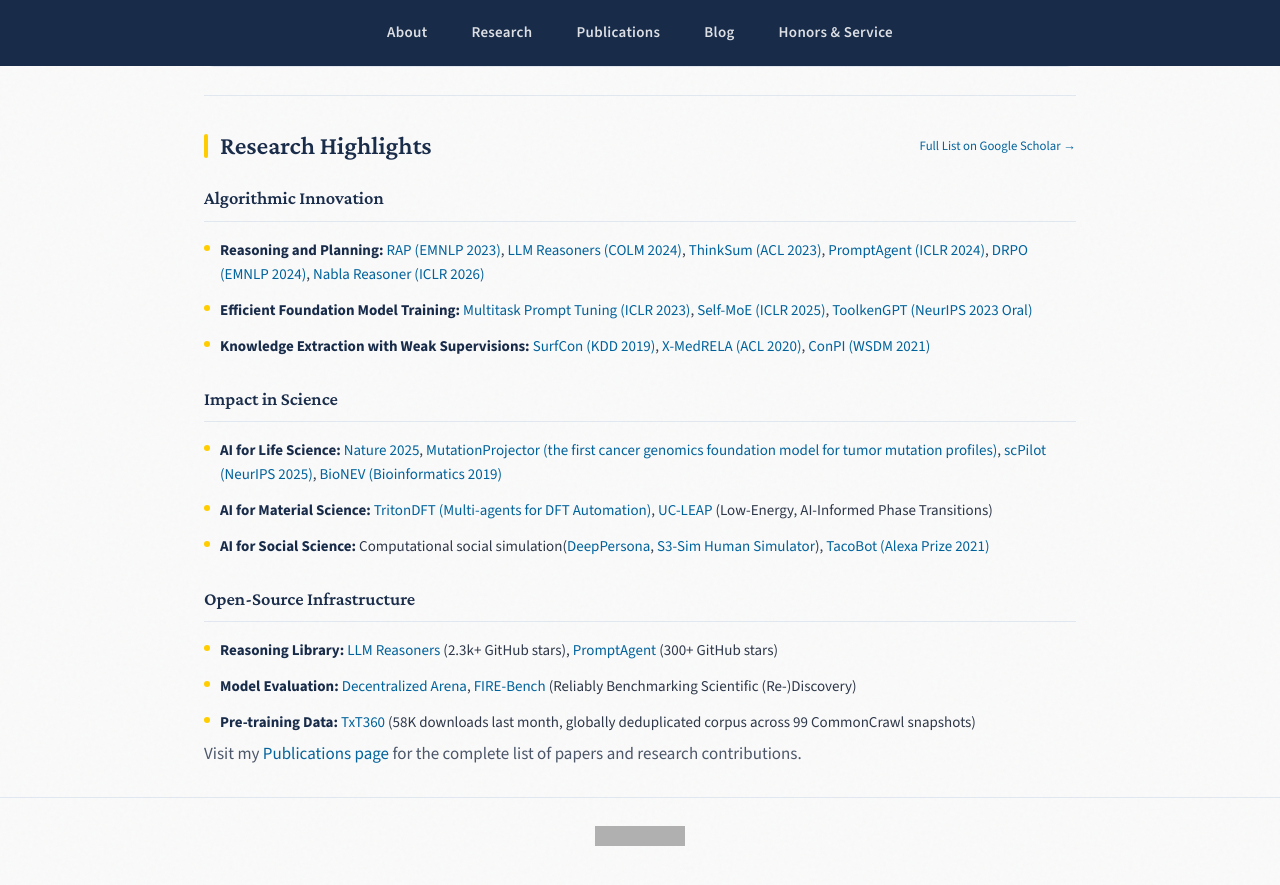
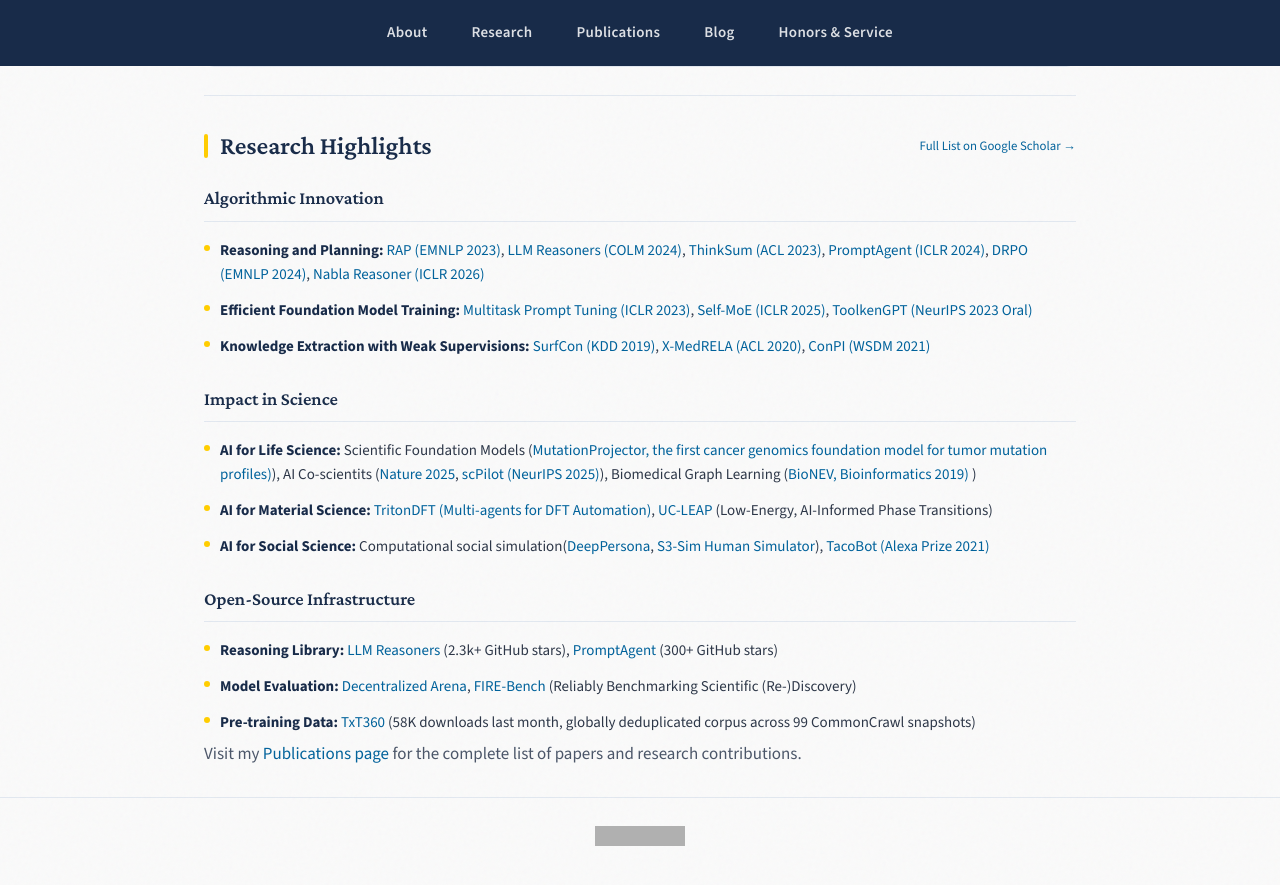
Before and after one commit to zhenwang9102/zhenwang9102.github.io, a Jekyll site: the page built from _posts/2019-06-02-venue.markdown, in a window 1280 px wide and 900 px high, scrolled down 2196 px. Shown: the top 885 px of the window. Built offline with Jekyll 4.4.1, drawn with Linux system fonts in a browser that asks for light colours; grey boxes are pictures that could not be loaded.

Commit message:
Update AI for Life Science section with new references

```diff
--- a/_layouts/default.html
+++ b/_layouts/default.html
@@ -1017,7 +1017,7 @@
         </ul>
         <h3>Impact in Science</h3>
         <ul>
-          <li><strong>AI for Life Science:</strong> <a href="https://www.biorxiv.org/content/10.1101/2023.01.03.522354">Nature 2025</a>, <a href="https://www.biorxiv.org/content/10.1101/2025.09.08.674723">MutationProjector (the first cancer genomics foundation model for tumor mutation profiles)</a>, <a href="https://zhenwang9102.github.io/">scPilot (NeurIPS 2025)</a>, <a href="https://academic.oup.com/bioinformatics/article/36/4/1241/5581350">BioNEV (Bioinformatics 2019) </a></li>
+          <li><strong>AI for Life Science:</strong> Scientific Foundation Models (<a href="https://www.biorxiv.org/content/10.1101/2025.09.08.674723">MutationProjector, the first cancer genomics foundation model for tumor mutation profiles)</a>), AI Co-scientits (<a href="https://www.biorxiv.org/content/10.1101/2023.01.03.522354">Nature 2025</a>, <a href="https://zhenwang9102.github.io/">scPilot (NeurIPS 2025)</a>), Biomedical Graph Learning (<a href="https://academic.oup.com/bioinformatics/article/36/4/1241/5581350">BioNEV, Bioinformatics 2019) </a>)</li>
           <li><strong>AI for Material Science:</strong> <a href="https://tritondft.com/">TritonDFT (Multi-agents for DFT Automation)</a>, <a href="https://uc-leap.github.io/LEAP">UC-LEAP</a> (Low-Energy, AI-Informed Phase Transitions)</li>
           <li><strong>AI for Social Science:</strong> Computational social simulation(<a href="https://arxiv.org/abs/2511.07338">DeepPersona</a>, <a>S3-Sim Human Simulator</a>), <a href="https://www.amazon.science/alexa-prize/three-top-performers-emerge-in-inaugural-alexa-prize-taskbot-challenge">TacoBot (Alexa Prize 2021)</a></li>
         </ul>
```
